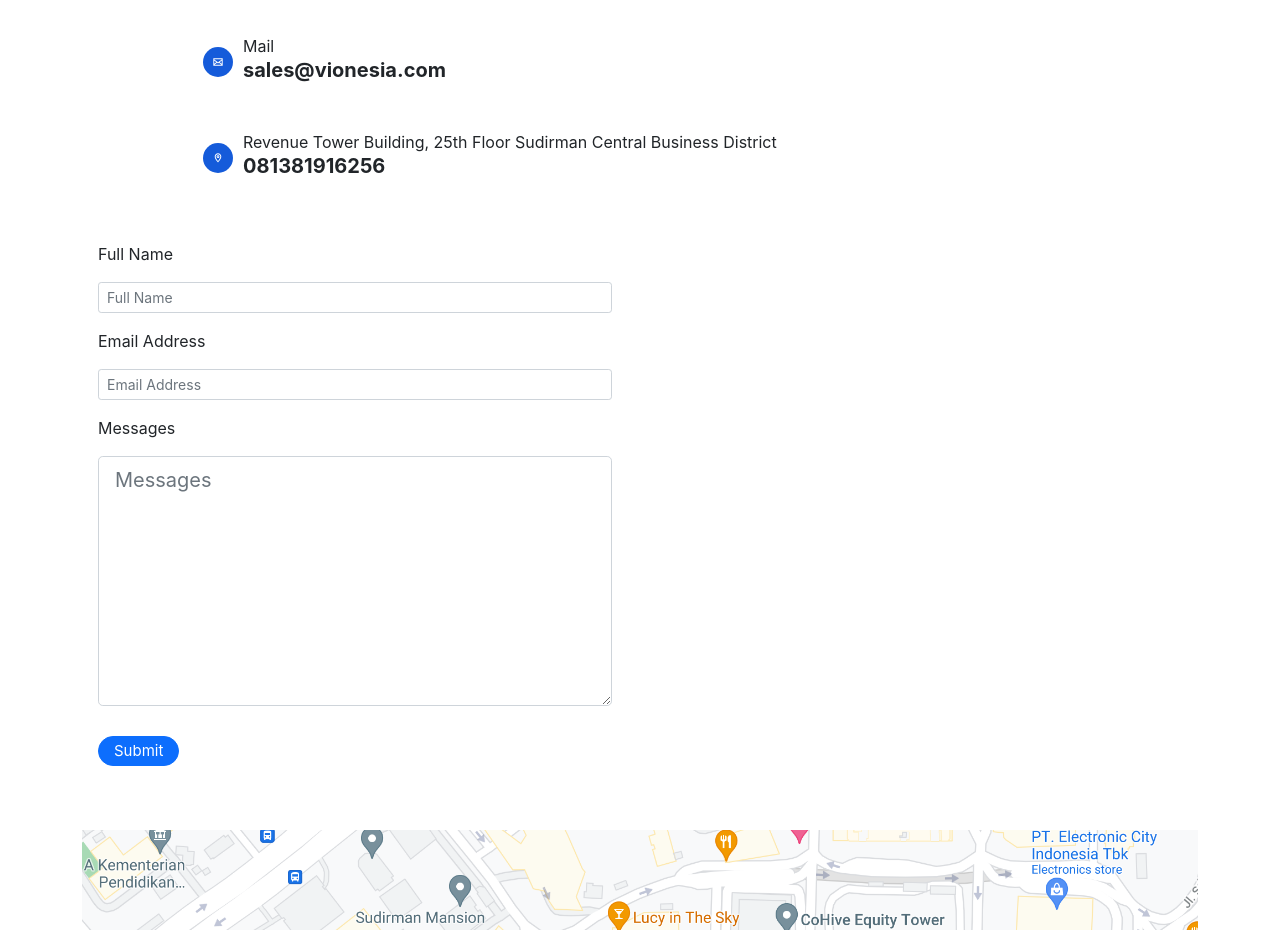
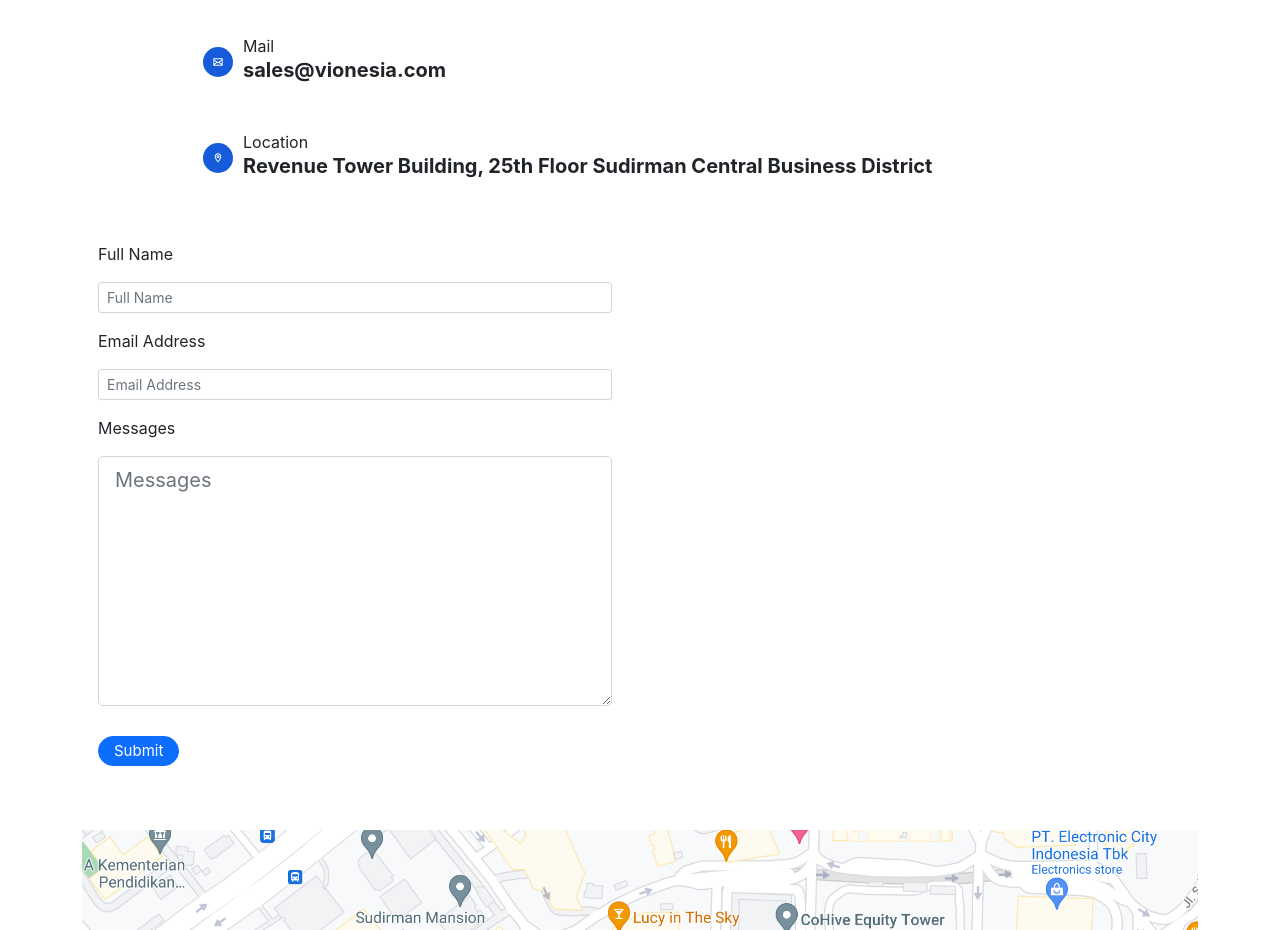
Before and after one commit to chwlr/vionesia_page, a Next.js app: page /contact in a window 1280 px wide. Shown: the part 840-1770 px from the top of the page. Built offline with nearby package versions, Linux system fonts and the light colour scheme.

Commit message:
update contact page

```diff
--- a/components/Content/contact/index.js
+++ b/components/Content/contact/index.js
@@ -39,8 +39,8 @@ export default function ContactContent () {
             <Card.Body className="d-flex flex-row align-items-center">
               <IcStyled src="/ic-map.svg" />
               <div className="d-flex flex-column align-items-start">
-                <span>Revenue Tower Building, 25th Floor Sudirman Central Business District</span>
-                <h5 style={{ fontWeight: 'bold' }}>081381916256</h5>
+                <span>Location</span>
+                <h5 style={{ fontWeight: 'bold' }}>Revenue Tower Building, 25th Floor Sudirman Central Business District</h5>
               </div>
             </Card.Body>
           </Card_styled>
```
